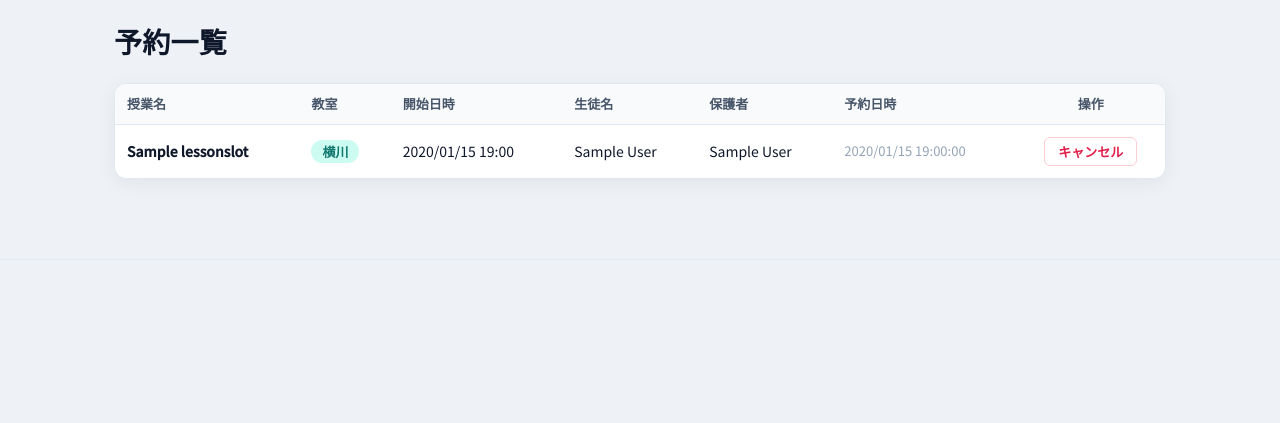
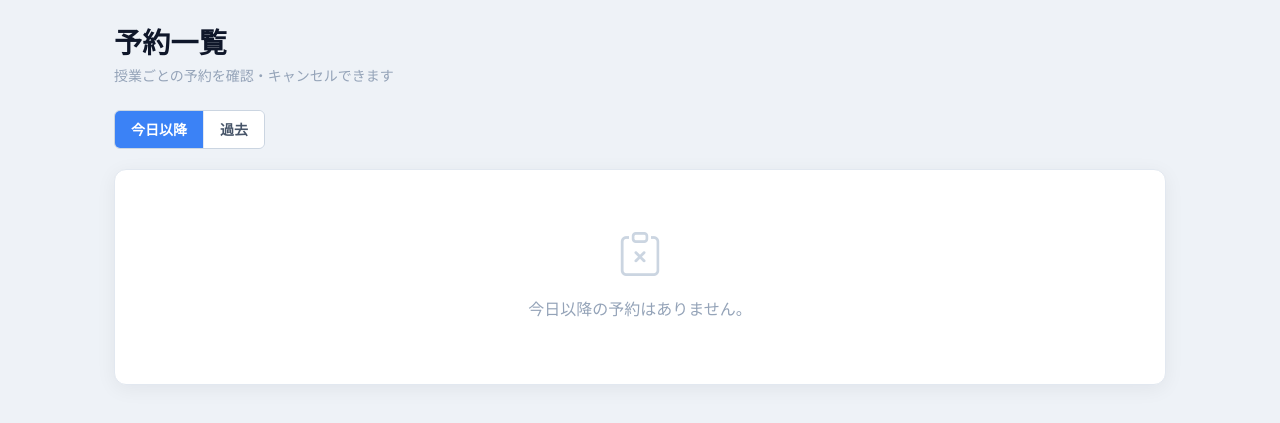
Before and after one commit to kuwajimayutaka-a11y/shodo_reserve, a Django app: page /admin-dashboard/reservations/ in a window 1280 px wide. Shown: the part 64-487 px from the top of the page. Run offline with Django 5.2, Linux system fonts and the light colour scheme; a user stored in the database is signed in; tables that the repository leaves empty hold one stand-in row (values such as "Sample post").

Commit message:
予約一覧を授業ごとグルーピング+インライン削除に刷新
- 授業日時順にグルーピング表示（予約作成日順を廃止）
- デフォルトは今日以降のみ、過去はトグルで切替
- キャンセルをAjaxインライン化し2ページ遷移を解消

Co-Authored-By: Claude Opus 4.8 (1M context) <noreply@anthropic.com>

```diff
--- a/booking/admin_views.py
+++ b/booking/admin_views.py
@@ -248,14 +248,42 @@ def create_lesson_single(request):
 @login_required
 @user_passes_test(is_staff)
 def reservation_list(request):
-    """予約一覧"""
+    """予約一覧。授業枠ごとにまとめ、授業日順に表示する。
+
+    既定では「今日以降の授業」のみ表示（過去の予約は溜まる一方なので
+    scope=past で切り替える）。予約は授業日時の昇順・同一授業内は生徒名順。
+    """
     allowed = _allowed_classrooms(request.user)
+    scope = request.GET.get('scope', 'upcoming')
+
     reservations = Reservation.objects.filter(
         lesson_slot__classroom__in=allowed
-    ).order_by('-reserved_at')
+    ).select_related('lesson_slot', 'student__family__user')
+
+    today = timezone.localtime(timezone.now()).replace(
+        hour=0, minute=0, second=0, microsecond=0
+    )
+    if scope == 'past':
+        reservations = reservations.filter(lesson_slot__start_time__lt=today)
+        # 過去は新しい授業が上に来るよう降順
+        reservations = reservations.order_by('-lesson_slot__start_time', 'student__name')
+    else:
+        scope = 'upcoming'
+        reservations = reservations.filter(lesson_slot__start_time__gte=today)
+        reservations = reservations.order_by('lesson_slot__start_time', 'student__name')
+
+    # 授業枠ごとにグルーピング（クエリ順を保つため通常の dict を使う）
+    groups = {}
+    for reservation in reservations:
+        groups.setdefault(reservation.lesson_slot_id, {
+            'lesson': reservation.lesson_slot,
+            'reservations': [],
+        })['reservations'].append(reservation)
 
     context = {
-        'reservations': reservations
+        'lesson_groups': list(groups.values()),
+        'scope': scope,
+        'total_count': len(reservations),
     }
     return render(request, 'booking/admin/reservation_list.html', context)
 
@@ -401,14 +429,28 @@ def edit_family_admin(request, family_id):
 @login_required
 @user_passes_test(is_staff)
 def cancel_reservation_admin(request, reservation_id):
-    """管理者による予約キャンセル"""
+    """管理者による予約キャンセル。
+
+    予約一覧からは XHR で呼ばれ JSON を返す（インライン削除）。
+    それ以外は従来どおり確認ページ経由でリダイレクトする。
+    """
     reservation = get_object_or_404(Reservation, pk=reservation_id)
+    wants_json = request.headers.get('x-requested-with') == 'XMLHttpRequest'
 
     if request.method == 'POST':
         student_name = reservation.student.name
         lesson_title = reservation.lesson_slot.title or '書道教室'
+        lesson_id = reservation.lesson_slot_id
         reservation.delete()
-        messages.success(request, f'{student_name}の"{lesson_title}"への予約をキャンセルしました。')
+        message = f'{student_name}の"{lesson_title}"への予約をキャンセルしました。'
+        if wants_json:
+            return JsonResponse({
+                'success': True,
+                'message': message,
+                'reservation_id': reservation_id,
+                'lesson_id': lesson_id,
+            })
+        messages.success(request, message)
         return redirect('admin_reservation_list')
 
     context = {
--- a/booking/templates/booking/admin/reservation_list.html
+++ b/booking/templates/booking/admin/reservation_list.html
@@ -3,36 +3,130 @@
 {% block title %}予約一覧{% endblock %}
 
 {% block content %}
-{% include "booking/partials/_page_head.html" with title="予約一覧" %}
+{% include "booking/partials/_page_head.html" with title="予約一覧" sub="授業ごとの予約を確認・キャンセルできます" %}
 
-{% if reservations %}
-    <div class="table-wrap">
-        <table class="wtable">
-            <thead>
-                <tr>
-                    <th>授業名</th><th>教室</th><th>開始日時</th><th>生徒名</th><th>保護者</th><th>予約日時</th><th style="text-align:center;">操作</th>
-                </tr>
-            </thead>
-            <tbody>
-                {% for reservation in reservations %}
-                <tr>
-                    <td><strong>{{ reservation.lesson_slot.title|default:"書道教室" }}</strong></td>
-                    <td>{% include "booking/partials/_classroom_badge.html" with classroom=reservation.lesson_slot.classroom %}</td>
-                    <td>{{ reservation.lesson_slot.start_time|date:"Y/m/d H:i" }}</td>
-                    <td>{{ reservation.student.name }}</td>
-                    <td>{{ reservation.student.family.user.name }}</td>
-                    <td style="color:var(--muted);font-size:13px;">{{ reservation.reserved_at|date:"Y/m/d H:i:s" }}</td>
-                    <td style="text-align:center;white-space:nowrap;">
-                        <a href="{% url 'admin_cancel_reservation' reservation.id %}" class="btn-wa btn-outline-danger-wa btn-sm-wa">キャンセル</a>
-                    </td>
-                </tr>
+<style>
+    .seg{display:inline-flex;border:1px solid var(--border-strong);border-radius:var(--radius-sm);overflow:hidden;margin-bottom:1.25rem;}
+    .seg a{padding:8px 16px;font-size:14px;font-weight:600;color:var(--ink-2);text-decoration:none;background:var(--surface);border-right:1px solid var(--border);}
+    .seg a:last-child{border-right:none;}
+    .seg a.active{background:var(--blue);color:#fff;}
+    .res-row{display:flex;align-items:center;justify-content:space-between;gap:.75rem;padding:.7rem 0;border-bottom:1px solid var(--border);}
+    .res-row:last-child{border-bottom:none;}
+    .res-row .who{display:flex;flex-direction:column;gap:2px;min-width:0;}
+    .res-row .who .name{font-weight:700;color:var(--ink);font-size:15px;}
+    .res-row .who .meta-sm{font-size:12px;color:var(--muted);}
+    .res-card-head{display:flex;flex-wrap:wrap;align-items:center;gap:.6rem;justify-content:space-between;}
+    .res-card-head .when{font-size:15px;font-weight:800;color:var(--ink);display:flex;align-items:center;gap:.5rem;}
+    .res-card-head .when i{color:var(--navy);}
+</style>
+
+<form style="display:none;">{% csrf_token %}</form>
+
+<div class="seg">
+    <a href="?scope=upcoming" class="{% if scope == 'upcoming' %}active{% endif %}">今日以降</a>
+    <a href="?scope=past" class="{% if scope == 'past' %}active{% endif %}">過去</a>
+</div>
+
+{% if lesson_groups %}
+    <div id="reservation-groups">
+        {% for group in lesson_groups %}
+        <div class="card-wa js-lesson-group" data-lesson-id="{{ group.lesson.id }}">
+            <div class="card-wa-head res-card-head">
+                <span class="when">
+                    <i class="bi bi-calendar-day"></i>{{ group.lesson.start_time|date:"n月j日 (D) H:i" }}
+                    <span style="font-size:13px;color:var(--muted);font-weight:400;">{{ group.lesson.title|default:"書道教室" }}</span>
+                    {% include "booking/partials/_classroom_badge.html" with classroom=group.lesson.classroom %}
+                </span>
+                <span class="pill pill-muted js-count">{{ group.reservations|length }} 名</span>
+            </div>
+            <div class="card-wa-body" style="padding-top:.4rem;padding-bottom:.4rem;">
+                {% for reservation in group.reservations %}
+                <div class="res-row js-res-row" data-reservation-id="{{ reservation.id }}">
+                    <span class="who">
+                        <span class="name">{{ reservation.student.name }}</span>
+                        <span class="meta-sm">{{ reservation.student.family.user.name }} ・ 予約 {{ reservation.reserved_at|date:"n/j H:i" }}</span>
+                    </span>
+                    <button type="button"
+                            class="btn-wa btn-outline-danger-wa btn-sm-wa js-cancel-res"
+                            data-url="{% url 'admin_cancel_reservation' reservation.id %}"
+                            data-name="{{ reservation.student.name }}"
+                            data-lesson="{{ group.lesson.title|default:'書道教室' }}">
+                        <i class="bi bi-x-lg"></i>キャンセル
+                    </button>
+                </div>
                 {% endfor %}
-            </tbody>
-        </table>
+            </div>
+        </div>
+        {% endfor %}
     </div>
 {% else %}
     <div class="card-wa">
-        {% include "booking/partials/_empty_state.html" with icon="bi-clipboard-x" text="予約がありません。" %}
+        {% if scope == 'past' %}
+            {% include "booking/partials/_empty_state.html" with icon="bi-clock-history" text="過去の予約はありません。" %}
+        {% else %}
+            {% include "booking/partials/_empty_state.html" with icon="bi-clipboard-x" text="今日以降の予約はありません。" %}
+        {% endif %}
     </div>
 {% endif %}
+
+<div id="snackbar-wrap" class="snackbar-wrap"></div>
+
+<script>
+(function() {
+    const csrftoken = document.querySelector('[name=csrfmiddlewaretoken]')
+        ? document.querySelector('[name=csrfmiddlewaretoken]').value
+        : (document.cookie.match(/csrftoken=([^;]+)/) || [])[1];
+
+    function showSnackbar(message, tone) {
+        const wrap = document.getElementById('snackbar-wrap');
+        const el = document.createElement('div');
+        el.className = 'snackbar-item snackbar-' + tone;
+        el.textContent = message;
+        wrap.appendChild(el);
+        setTimeout(function() { el.remove(); }, 3000);
+    }
+
+    document.addEventListener('click', async function(event) {
+        const btn = event.target.closest('.js-cancel-res');
+        if (!btn) return;
+
+        const name = btn.dataset.name;
+        const lesson = btn.dataset.lesson;
+        if (!window.confirm(name + 'の「' + lesson + '」への予約をキャンセルしますか?')) return;
+
+        btn.disabled = true;
+        try {
+            const response = await fetch(btn.dataset.url, {
+                method: 'POST',
+                headers: { 'X-Requested-With': 'XMLHttpRequest', 'X-CSRFToken': csrftoken },
+            });
+            const payload = await response.json();
+            if (!response.ok || !payload.success) {
+                showSnackbar(payload.message || 'キャンセルに失敗しました。', 'error');
+                btn.disabled = false;
+                return;
+            }
+            showSnackbar(payload.message || 'キャンセルしました。', 'success');
+
+            const row = btn.closest('.js-res-row');
+            const group = btn.closest('.js-lesson-group');
+            row.remove();
+
+            // 残り件数を更新。0 になったら授業カードごと消す。
+            const remaining = group.querySelectorAll('.js-res-row').length;
+            const countEl = group.querySelector('.js-count');
+            if (countEl) countEl.textContent = remaining + ' 名';
+            if (remaining === 0) group.remove();
+
+            // すべて消えたら空状態を出すためリロード
+            if (!document.querySelector('.js-res-row')) {
+                window.location.reload();
+            }
+        } catch (error) {
+            showSnackbar('通信エラーが発生しました。', 'error');
+            btn.disabled = false;
+        }
+    });
+})();
+</script>
 {% endblock %}
```
